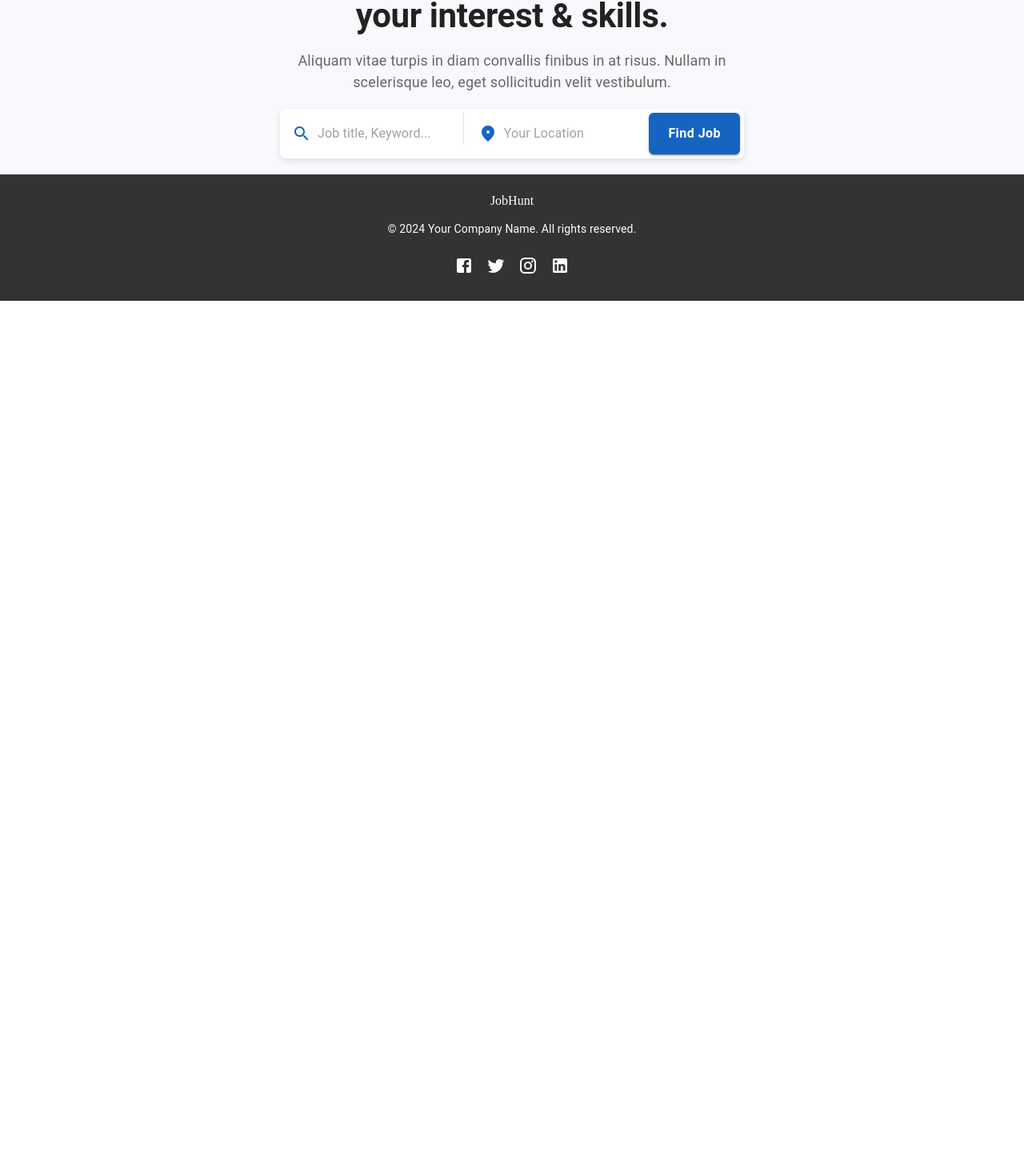
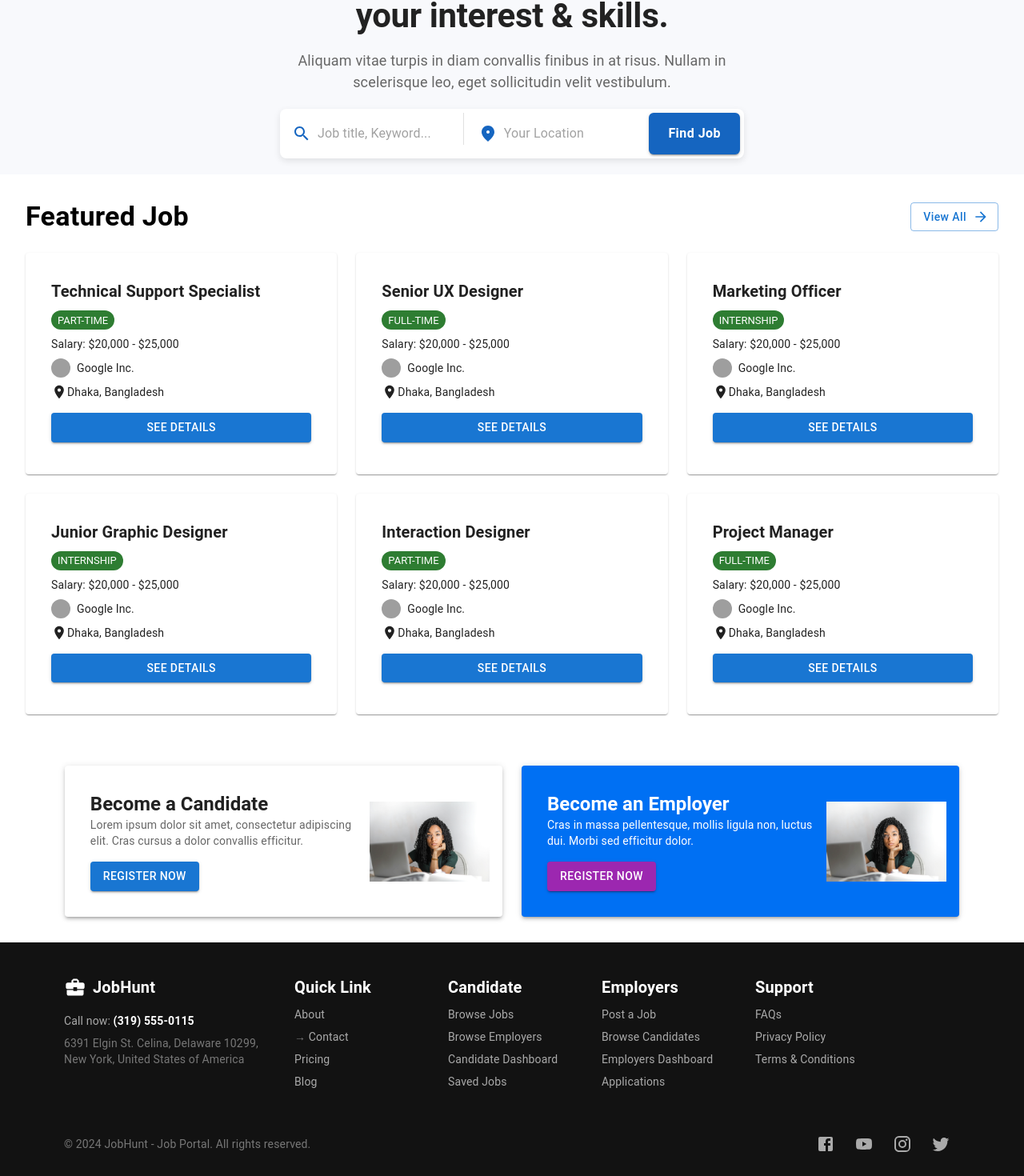
Before and after one commit to 9090856788/Job-Portal, a React (Vite) app in the folder frontend/: page / in a window 1280 px wide. Shown: the part 210-1680 px from the top of the page at 80% size. Before the commit the page ends 800 px from the top, so only its background shows below. Built offline with nearby package versions, Linux system fonts and the light colour scheme; grey boxes are pictures that could not be loaded.

Commit message:
create featured job section, registation section & redesign the footer section.

```diff
--- a/frontend/src/Layout/Home.jsx
+++ b/frontend/src/Layout/Home.jsx
@@ -1,11 +1,15 @@
 /* eslint-disable no-unused-vars */
 import React from "react";
 import HeroSection from "../components/HeroSection";
+import FeaturedJobs from "../components/FeaturedJobs";
+import RegisterSection from "../components/RegisterSection";
 
 const Home = () => {
   return (
     <>
       <HeroSection />
+      <FeaturedJobs />
+      <RegisterSection />
     </>
   );
 };
--- /dev/null
+++ b/frontend/src/components/FeaturedJobs.jsx
@@ -0,0 +1,111 @@
+/* eslint-disable no-unused-vars */
+import React from "react";
+import {
+  Box,
+  Typography,
+  Button,
+  Card,
+  CardContent,
+  Grid,
+  Chip,
+  Avatar,
+} from "@mui/material";
+import { LocationOn, ArrowForward } from "@mui/icons-material";
+
+// FeaturedJobs Component
+const FeaturedJobs = () => {
+  const jobs = [
+    {
+      title: "Technical Support Specialist",
+      type: "PART-TIME",
+      salary: "$20,000 - $25,000",
+    },
+    {
+      title: "Senior UX Designer",
+      type: "FULL-TIME",
+      salary: "$20,000 - $25,000",
+    },
+    {
+      title: "Marketing Officer",
+      type: "INTERNSHIP",
+      salary: "$20,000 - $25,000",
+    },
+    {
+      title: "Junior Graphic Designer",
+      type: "INTERNSHIP",
+      salary: "$20,000 - $25,000",
+    },
+    {
+      title: "Interaction Designer",
+      type: "PART-TIME",
+      salary: "$20,000 - $25,000",
+    },
+    {
+      title: "Project Manager",
+      type: "FULL-TIME",
+      salary: "$20,000 - $25,000",
+    },
+  ];
+
+  return (
+    <Box sx={{ padding: 4 }}>
+      <Box
+        display="flex"
+        justifyContent="space-between"
+        alignItems="center"
+        mb={3}
+      >
+        <Typography variant="h4" fontWeight="bold">
+          Featured Job
+        </Typography>
+        <Button
+          variant="outlined"
+          endIcon={<ArrowForward />}
+          sx={{ textTransform: "none" }}
+        >
+          View All
+        </Button>
+      </Box>
+      <Grid container spacing={3}>
+        {jobs.map((job, index) => (
+          <Grid item xs={12} sm={6} md={4} key={index}>
+            <Card sx={{ p: 2, boxShadow: 1 }}>
+              <CardContent>
+                <Typography variant="h6" fontWeight="bold">
+                  {job.title}
+                </Typography>
+                <Chip
+                  label={job.type}
+                  color="success"
+                  size="small"
+                  sx={{ mt: 1 }}
+                />
+                <Typography variant="body2" sx={{ mt: 1 }}>
+                  Salary: {job.salary}
+                </Typography>
+                <Box display="flex" alignItems="center" mt={1}>
+                  <Avatar
+                    src="https://upload.wikimedia.org/wikipedia/commons/2/2f/Google_2015_logo.svg"
+                    sx={{ width: 24, height: 24 }}
+                  />
+                  <Typography variant="body2" ml={1}>
+                    Google Inc.
+                  </Typography>
+                </Box>
+                <Box display="flex" alignItems="center" mt={1}>
+                  <LocationOn fontSize="small" />
+                  <Typography variant="body2">Dhaka, Bangladesh</Typography>
+                </Box>
+                <Button variant="contained" sx={{ mt: 2 }} fullWidth>
+                  See Details
+                </Button>
+              </CardContent>
+            </Card>
+          </Grid>
+        ))}
+      </Grid>
+    </Box>
+  );
+};
+
+export default FeaturedJobs;
--- a/frontend/src/components/Footer.jsx
+++ b/frontend/src/components/Footer.jsx
@@ -1,72 +1,194 @@
 /* eslint-disable no-unused-vars */
 import React from "react";
-import { Box, Typography, Link, IconButton } from "@mui/material";
-import { Facebook, Twitter, Instagram, LinkedIn } from "@mui/icons-material";
+import { Box, Typography, Link, IconButton, Grid } from "@mui/material";
+import { Facebook, Twitter, Instagram, YouTube } from "@mui/icons-material";
+import BusinessCenterIcon from "@mui/icons-material/BusinessCenter";
 
 const Footer = () => {
   return (
-    <>
     <Box
       component="footer"
       sx={{
-          backgroundColor: "#333",
-          color: "#fff",
-          py: 3,
-          textAlign: "center",
+        backgroundColor: "#121212",
+        color: "#ddd",
+        py: 5,
+        px: { xs: 2, md: 10 },
       }}
     >
-        {/* Logo */}
-        <Box mb={2}>
-          {/* <img src="/path/to/logo.png" alt="Company Logo" style={{ width: '100px' }} /> */}
+      <Grid container spacing={4}>
+        {/* Left Section - Logo & Contact Info */}
+        <Grid item xs={12} md={3}>
+          <Box display="flex" alignItems="center" mb={2}>
+            <BusinessCenterIcon sx={{ fontSize: 28, mr: 1, color: "#fff" }} />
+            <Typography variant="h6" sx={{ fontWeight: "bold", color: "#fff" }}>
               JobHunt
+            </Typography>
           </Box>
+          <Typography variant="body2" sx={{ mb: 1, color: "#aaa" }}>
+            Call now: <strong style={{ color: "#fff" }}>(319) 555-0115</strong>
+          </Typography>
+          <Typography variant="body2" sx={{ color: "#777" }}>
+            6391 Elgin St. Celina, Delaware 10299, <br />
+            New York, United States of America
+          </Typography>
+        </Grid>
 
-        {/* Copyright Text */}
-        <Typography variant="body2" mb={2}>
-          © 2024 Your Company Name. All rights reserved.
+        {/* Quick Links */}
+        <Grid item xs={12} md={2}>
+          <Typography
+            variant="h6"
+            sx={{ fontWeight: "bold", color: "#fff", mb: 1 }}
+          >
+            Quick Link
+          </Typography>
+          {["About", "Contact", "Pricing", "Blog"].map((item, index) => (
+            <Typography
+              key={index}
+              variant="body2"
+              sx={{ color: "#777", mb: 1 }}
+            >
+              {item === "Contact" ? "→ " : ""}
+              <Link
+                href="#"
+                sx={{
+                  textDecoration: "none",
+                  color: "#aaa",
+                  "&:hover": { color: "#fff" },
+                }}
+              >
+                {item}
+              </Link>
+            </Typography>
+          ))}
+        </Grid>
+
+        {/* Candidate Links */}
+        <Grid item xs={12} md={2}>
+          <Typography
+            variant="h6"
+            sx={{ fontWeight: "bold", color: "#fff", mb: 1 }}
+          >
+            Candidate
+          </Typography>
+          {[
+            "Browse Jobs",
+            "Browse Employers",
+            "Candidate Dashboard",
+            "Saved Jobs",
+          ].map((item, index) => (
+            <Typography
+              key={index}
+              variant="body2"
+              sx={{ color: "#777", mb: 1 }}
+            >
+              <Link
+                href="#"
+                sx={{
+                  textDecoration: "none",
+                  color: "#aaa",
+                  "&:hover": { color: "#fff" },
+                }}
+              >
+                {item}
+              </Link>
+            </Typography>
+          ))}
+        </Grid>
+
+        {/* Employers Links */}
+        <Grid item xs={12} md={2}>
+          <Typography
+            variant="h6"
+            sx={{ fontWeight: "bold", color: "#fff", mb: 1 }}
+          >
+            Employers
+          </Typography>
+          {[
+            "Post a Job",
+            "Browse Candidates",
+            "Employers Dashboard",
+            "Applications",
+          ].map((item, index) => (
+            <Typography
+              key={index}
+              variant="body2"
+              sx={{ color: "#777", mb: 1 }}
+            >
+              <Link
+                href="#"
+                sx={{
+                  textDecoration: "none",
+                  color: "#aaa",
+                  "&:hover": { color: "#fff" },
+                }}
+              >
+                {item}
+              </Link>
+            </Typography>
+          ))}
+        </Grid>
+
+        {/* Support Links */}
+        <Grid item xs={12} md={3}>
+          <Typography
+            variant="h6"
+            sx={{ fontWeight: "bold", color: "#fff", mb: 1 }}
+          >
+            Support
+          </Typography>
+          {["FAQs", "Privacy Policy", "Terms & Conditions"].map(
+            (item, index) => (
+              <Typography
+                key={index}
+                variant="body2"
+                sx={{ color: "#777", mb: 1 }}
+              >
+                <Link
+                  href="#"
+                  sx={{
+                    textDecoration: "none",
+                    color: "#aaa",
+                    "&:hover": { color: "#fff" },
+                  }}
+                >
+                  {item}
+                </Link>
+              </Typography>
+            )
+          )}
+        </Grid>
+      </Grid>
+
+      {/* Bottom Section */}
+      <Box
+        mt={5}
+        display="flex"
+        justifyContent="space-between"
+        alignItems="center"
+        flexWrap="wrap"
+      >
+        <Typography variant="body2" sx={{ color: "#777", fontSize: "14px" }}>
+          © 2024 JobHunt - Job Portal. All rights reserved.
         </Typography>
 
-        {/* Social Icons */}
+        {/* Social Media Icons */}
         <Box>
+          {[Facebook, YouTube, Instagram, Twitter].map((Icon, index) => (
             <IconButton
-            component={Link}
-            href="https://www.facebook.com"
-            target="_blank"
-            rel="noopener"
-            sx={{ color: "#fff" }}
+              key={index}
+              sx={{
+                color: "#aaa",
+                mx: 0.5,
+                transition: "color 0.2s, transform 0.2s",
+                "&:hover": { color: "#fff", transform: "scale(1.1)" },
+              }}
             >
-            <Facebook />
+              <Icon />
             </IconButton>
-          <IconButton
-            component={Link}
-            href="https://www.twitter.com"
-            target="_blank"
-            rel="noopener"
-            sx={{ color: "#fff" }}
-          >
-            <Twitter />
-          </IconButton>
-          <IconButton
-            component={Link}
-            href="https://www.instagram.com"
-            target="_blank"
-            rel="noopener"
-            sx={{ color: "#fff" }}
-          >
-            <Instagram />
-          </IconButton>
-          <IconButton
-            component={Link}
-            href="https://www.linkedin.com"
-            target="_blank"
-            rel="noopener"
-            sx={{ color: "#fff" }}
-          >
-            <LinkedIn />
-          </IconButton>
+          ))}
         </Box>
       </Box>
-    </>
+    </Box>
   );
 };
 
--- /dev/null
+++ b/frontend/src/components/RegisterSection.jsx
@@ -0,0 +1,60 @@
+/* eslint-disable no-unused-vars */
+import React from "react";
+import { Box, Typography, Button, Card, CardContent } from "@mui/material";
+import CandidateImage from "../assets/job search hero image.jpg";
+import EmployerImage from "../assets/job search hero image.jpg";
+
+const RegisterSection = () => {
+  return (
+    <Box display="flex" justifyContent="center" gap={3} p={4}>
+      <Card
+        sx={{
+          display: "flex",
+          width: "45%",
+          boxShadow: 3,
+          alignItems: "center",
+          p: 2,
+        }}
+      >
+        <CardContent>
+          <Typography variant="h5" fontWeight="bold">
+            Become a Candidate
+          </Typography>
+          <Typography variant="body2" color="text.secondary" mb={2}>
+            Lorem ipsum dolor sit amet, consectetur adipiscing elit. Cras cursus
+            a dolor convallis efficitur.
+          </Typography>
+          <Button variant="contained">Register Now</Button>
+        </CardContent>
+        <img src={CandidateImage} alt="Candidate" width="150" />
+      </Card>
+      <Card
+        sx={{
+          display: "flex",
+          width: "45%",
+          backgroundColor: "#0070f3",
+          color: "white",
+          boxShadow: 3,
+          alignItems: "center",
+          p: 2,
+        }}
+      >
+        <CardContent>
+          <Typography variant="h5" fontWeight="bold">
+            Become an Employer
+          </Typography>
+          <Typography variant="body2" mb={2}>
+            Cras in massa pellentesque, mollis ligula non, luctus dui. Morbi sed
+            efficitur dolor.
+          </Typography>
+          <Button variant="contained" color="secondary">
+            Register Now
+          </Button>
+        </CardContent>
+        <img src={EmployerImage} alt="Employer" width="150" />
+      </Card>
+    </Box>
+  );
+};
+
+export default RegisterSection;
```
Lines whose indentation alone changed are shown as unchanged.
